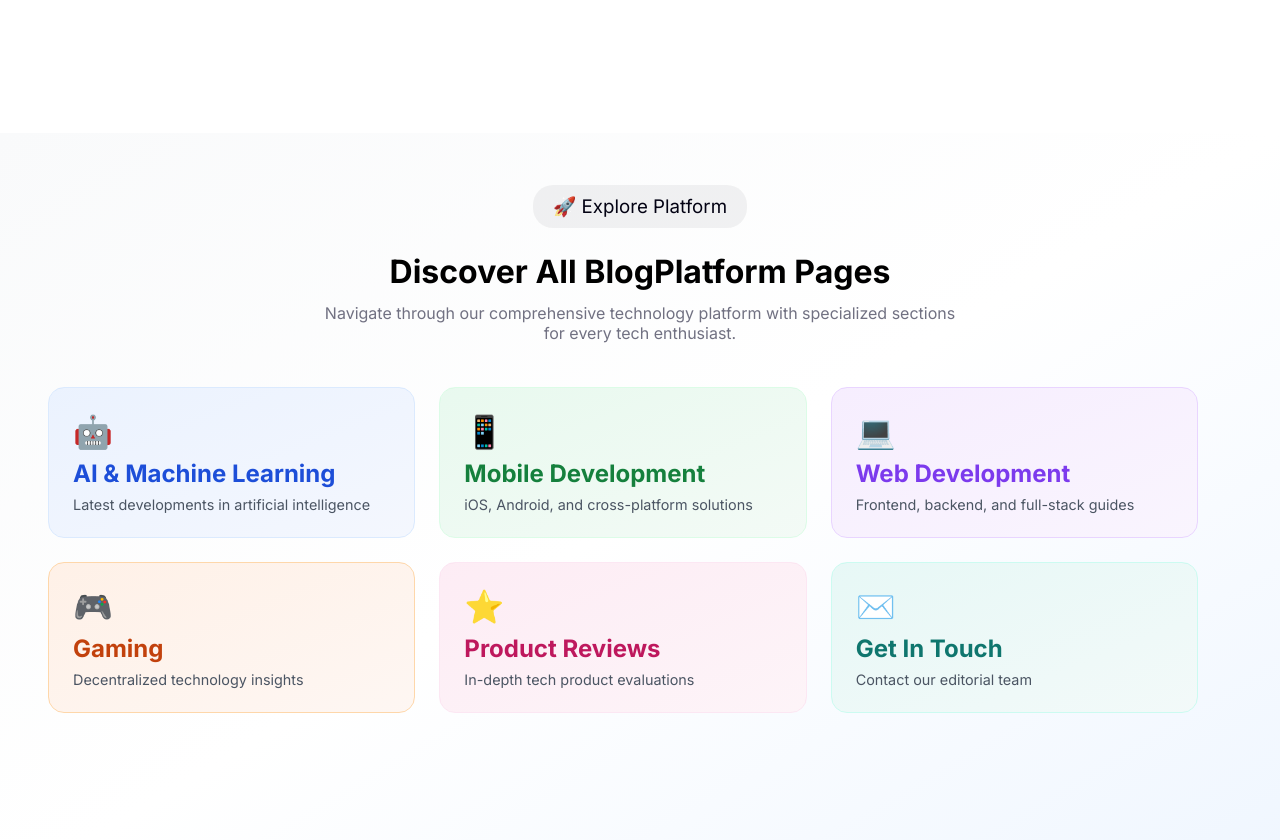
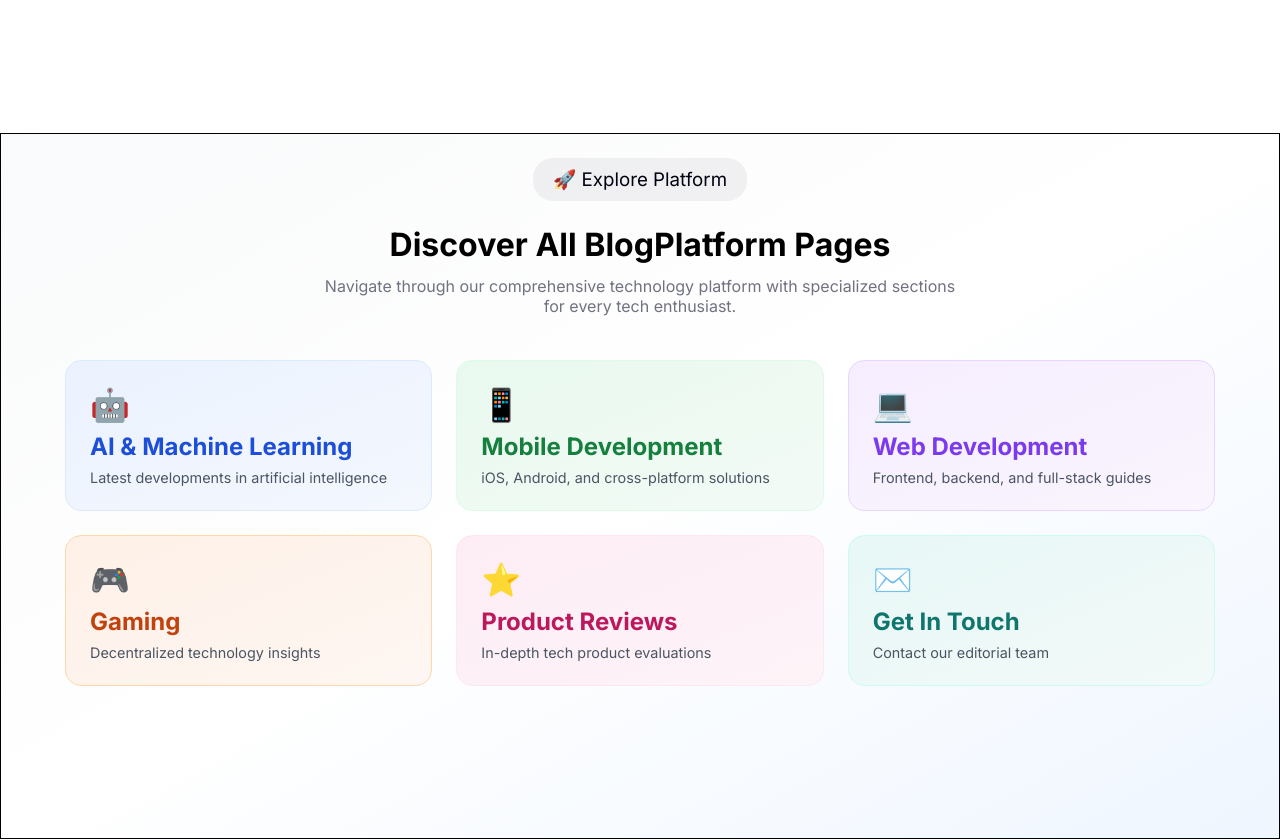
Before and after one commit to mohammedhassan37/blogplatforms, a React (Vite) app: page / in a window 1280 px wide. Shown: the part 620-1460 px from the top of the page. Built offline with nearby package versions, Linux system fonts and the light colour scheme.

Commit message:
Update CategoriesNavigation.css
test

```diff
--- a/src/styles/CategoriesNavigation.css
+++ b/src/styles/CategoriesNavigation.css
@@ -3,8 +3,10 @@
   min-height: 85vh;
   background: linear-gradient(to bottom right, #f9fafb, #ffffff, #eff6ff);
   display: flex;
+  align-items: center;
   flex-direction: column;
-  padding: 5vh 2rem;
+  padding:1.5vh;
+  border: 1px solid black;
 }
 /* === Main Container === */
 
```
